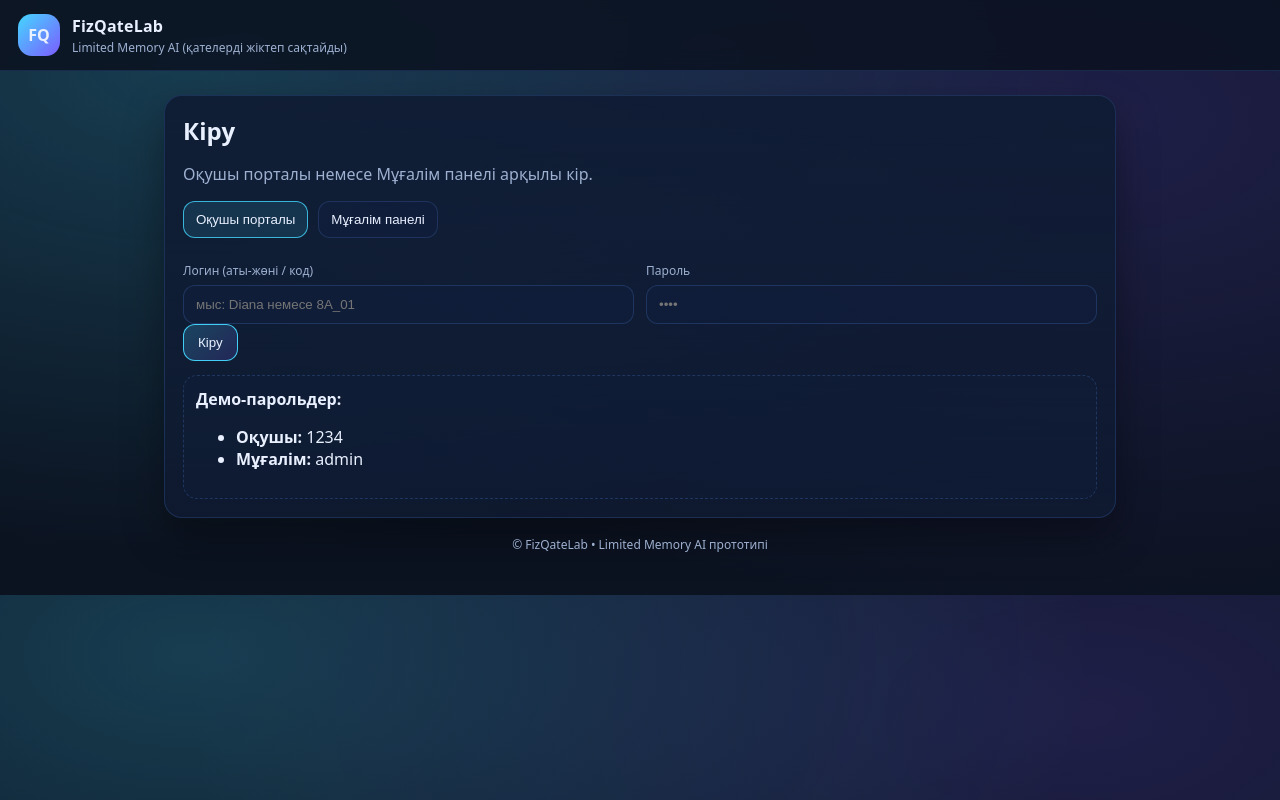
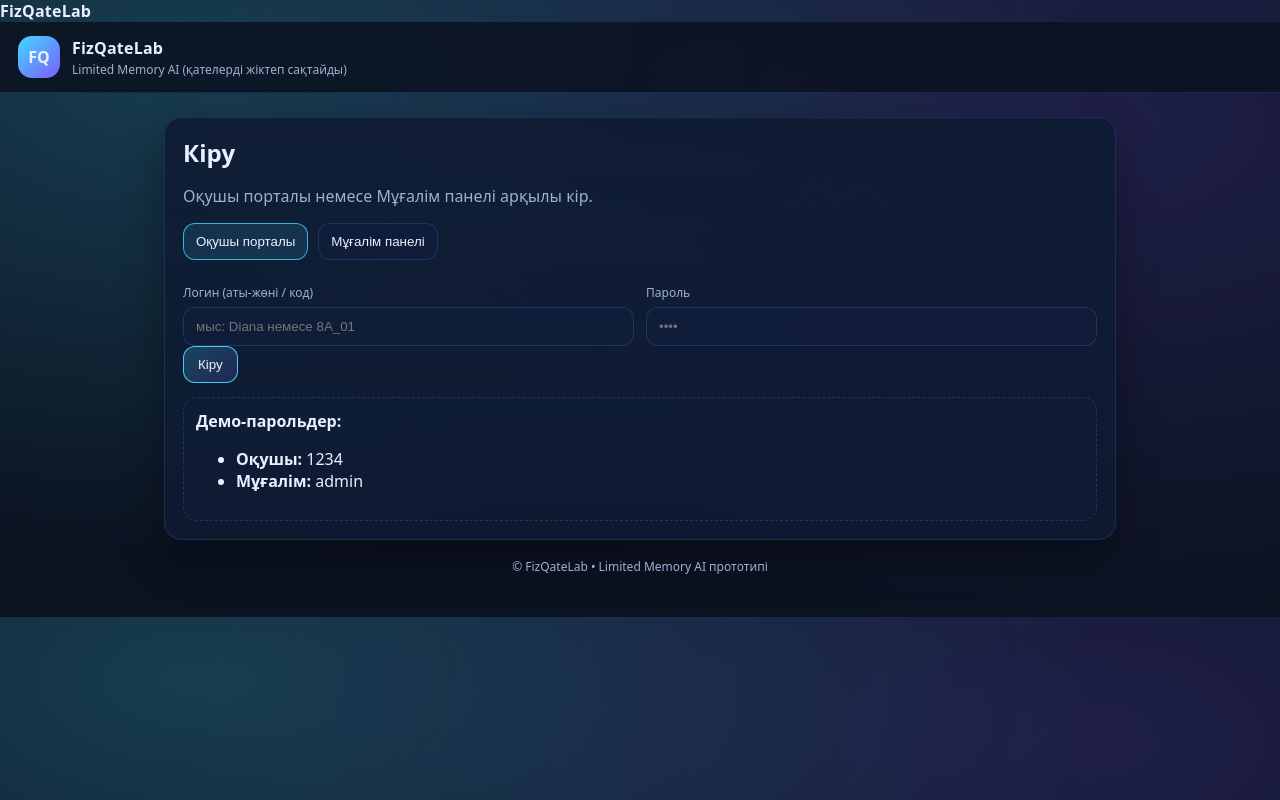
Before and after one commit to ulbosynsejtzapparova-collab/physics-treker, a plain HTML site: page index.html in a window 1280 px wide. Drawn offline with Linux system fonts and the light colour scheme.

Commit message:
add index.html

```diff
--- a/index.html
+++ b/index.html
@@ -3,7 +3,8 @@
 <head>
   <meta charset="UTF-8" />
   <meta name="viewport" content="width=device-width, initial-scale=1.0"/>
-  <title>FizQateLab — Limited Memory AI</title>
+  <title>FizQateLab – Limited Memory AI</title>
+<div class="name">FizQateLab</div>
   <link rel="stylesheet" href="style.css"/>
 </head>
 <body>
```
